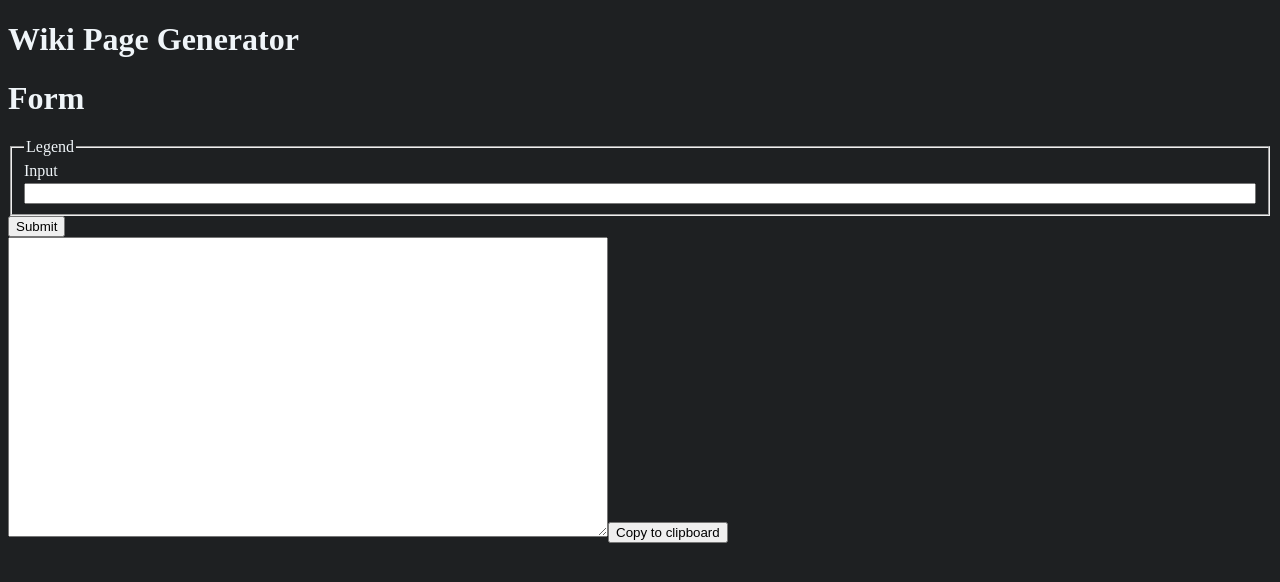
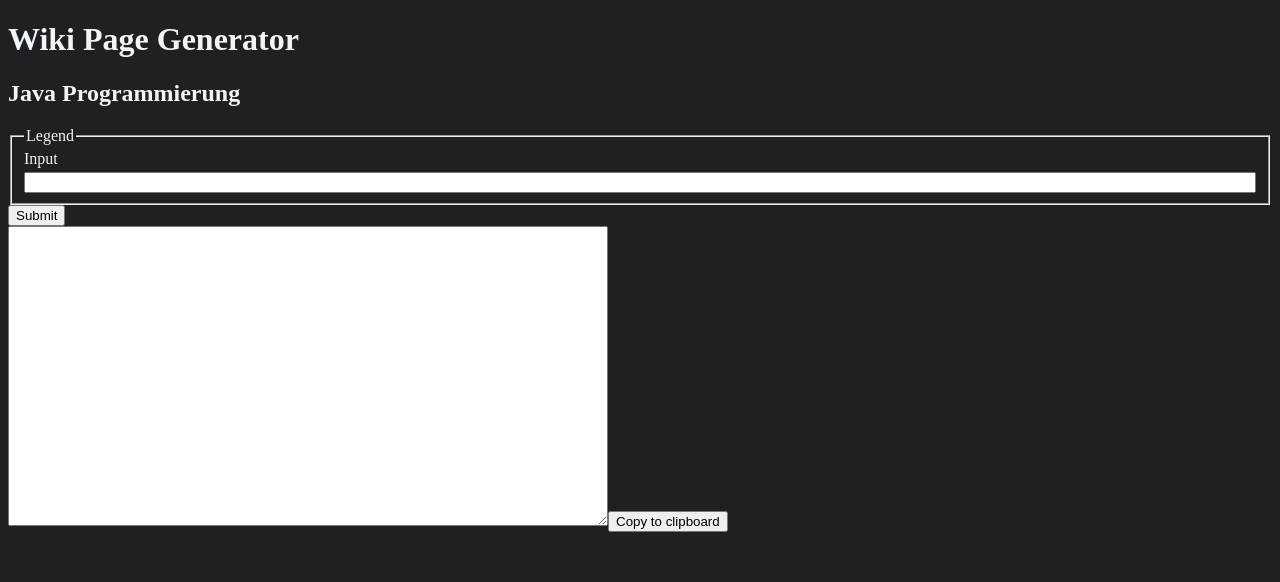
Before and after one commit to Satttoshi/github-wiki-generator, a Next.js app: page / in a window 1280 px wide. Shown: the top 582 px of the page. Built offline with nearby package versions, Linux system fonts and the light colour scheme.

Commit message:
set static topic

```diff
--- a/components/Form.tsx
+++ b/components/Form.tsx
@@ -29,7 +29,7 @@ export default function Form(){
     }
 
     return (<>
-        <h1>Form</h1>
+        <h2>Java Programmierung</h2>
         <form onSubmit={handleSubmit} aria-label="Form Input">
             <StyledFieldset>
                 <legend>Legend</legend>
```
